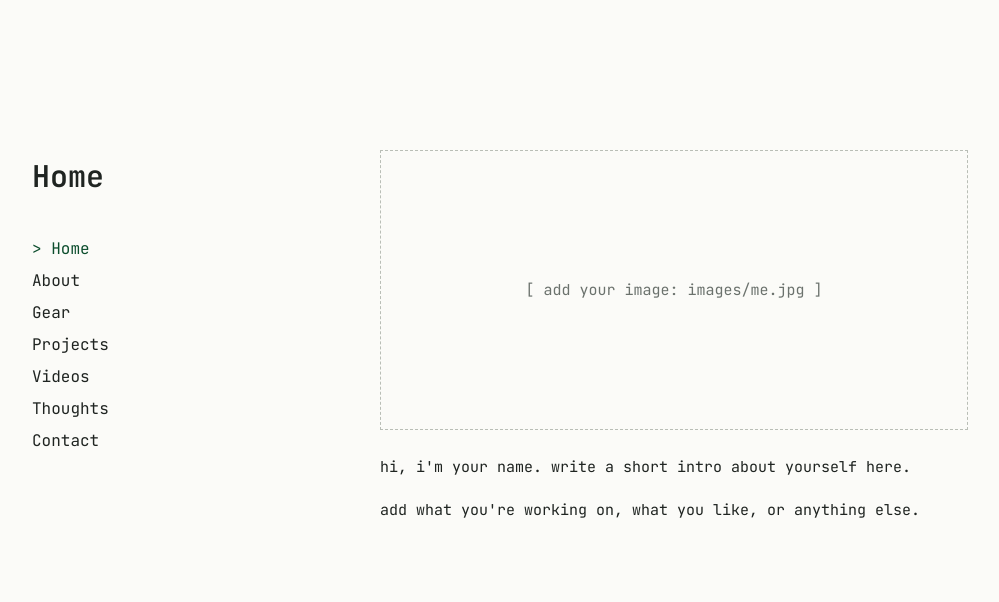
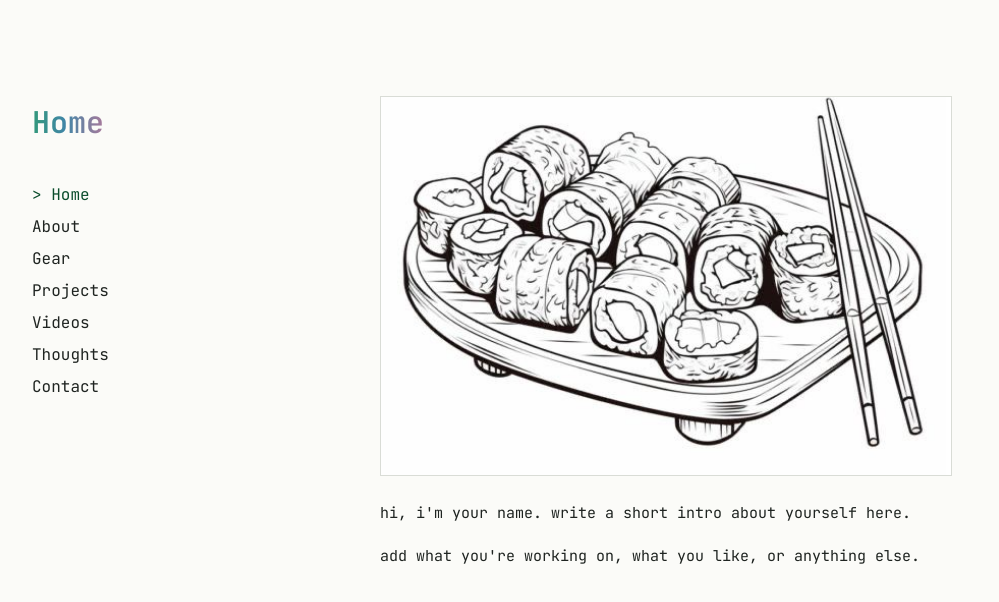
Before and after one commit to irrelevantcandy/personalblog-v2, a plain HTML site: page index.html in a window 1280 px wide. Shown: the whole page, without its empty margins (140-1139 px from the left). Drawn offline with Linux system fonts and the light colour scheme.

Commit message:
updated image

```diff
--- a/index.html
+++ b/index.html
@@ -10,11 +10,12 @@
   <link rel="stylesheet" href="style.css">
 </head>
 <body>
+
 <div class="layout">
 
   <!-- LEFT SIDE: page title + menu. The title text changes automatically per page. -->
   <aside class="sidebar">
-    <h1 id="page-title">Home</h1>
+    <h1><span id="page-title">Home</span></h1>
     <nav>
       <a href="#/home"     data-page="home">Home</a>
       <a href="#/about"    data-page="about">About</a>
@@ -35,7 +36,7 @@
            1. Save your picture inside the "images" folder (e.g. images/me.jpg)
            2. Change src below to match the file name.
            3. Change alt to a short description of the picture. -->
-      <img class="hero-img" src="images/me.jpg" alt="describe your image here"
+      <img class="hero-img" src="assets/sushi.jpg" alt="describe your image here"
            onerror="this.outerHTML='<div class=&quot;img-placeholder&quot;>[ add your image: images/me.jpg ]</div>'">
 
       <!-- ✏️ WRITE YOUR INTRO HERE (under the image). Each <p> is a paragraph. -->
--- a/script.js
+++ b/script.js
@@ -13,10 +13,13 @@ const thoughts = [
     slug: "hello-world",
     date: "2026-11-19",
     title: "hello world",
-    image: "assets/thoughts1.jpg",   // 🖼️ optional picture for this post
+    image: "images/post1.jpg",   // 🖼️ optional picture for this post
     body: `
-      <p>this is my first post. write whatever you want here.</p>
-      <p>every paragraph goes inside its own p tag.</p>
+      <p>Lorem ipsum dolor sit amet, consectetur adipiscing elit. Sed do eiusmod tempor incididunt ut labore et dolore magna aliqua. Ut enim ad minim veniam, quis nostrud exercitation ullamco laboris nisi ut aliquip ex ea commodo consequat.</p>
+      <p>Duis aute irure dolor in reprehenderit in voluptate velit esse cillum dolore eu fugiat nulla pariatur. Excepteur sint occaecat cupidatat non proident, sunt in culpa qui officia deserunt mollit anim id est laborum.</p>
+      <p>Sed ut perspiciatis unde omnis iste natus error sit voluptatem accusantium doloremque laudantium, totam rem aperiam, eaque ipsa quae ab illo inventore veritatis et quasi architecto beatae vitae dicta sunt explicabo.</p>
+      <p>Nemo enim ipsam voluptatem quia voluptas sit aspernatur aut odit aut fugit, sed quia consequuntur magni dolores eos qui ratione voluptatem sequi nesciunt. Neque porro quisquam est, qui dolorem ipsum quia dolor sit amet.</p>
+      <p>At vero eos et accusamus et iusto odio dignissimos ducimus qui blanditiis praesentium voluptatum deleniti atque corrupti quos dolores et quas molestias excepturi sint occaecati cupiditate non provident, similique sunt in culpa.</p>
     `
   },
   {
@@ -70,6 +73,7 @@ function route() {
   document.getElementById("page-title").textContent = title;
   document.querySelectorAll("nav a").forEach(a =>
     a.classList.toggle("active", a.dataset.page === page));
+  document.querySelector(".content").scrollTop = 0;   // start each page at the top
   window.scrollTo(0, 0);
 }
 
--- a/style.css
+++ b/style.css
@@ -30,21 +30,53 @@ body {
   gap: 48px;
   max-width: 1000px;
   margin: 0 auto;
-  padding: 150px 32px 80px;
+  /* top space shrinks on short windows so your content always has room */
+  padding: clamp(24px, 12vh, 150px) 32px clamp(24px, 7vh, 80px);
+
+  /* 📌 keeps the page fixed: only the .content area scrolls */
+  height: 100vh;
+  height: 100dvh;
+  grid-template-rows: minmax(0, 1fr);
 }
 
 .sidebar h1 {
   font-size: 30px;
   font-weight: 600;
   margin: 0 0 32px;
+  width: fit-content;
 }
-/* blinking cursor after the title, like a terminal */
+
+/* 🎨 GRADIENT TITLE - the title text itself (the span inside h1) */
+.sidebar h1 span {
+  background: linear-gradient(90deg, #0b4d2c, #2e9e6b, #4086a6, #b2789a, #d87171, #0b4d2c);
+  background-size: 300% 100%;
+  -webkit-background-clip: text;
+  background-clip: text;
+  color: transparent;
+  -webkit-text-fill-color: transparent;
+  /* makes the colors slowly move. Change 8s to go faster/slower */
+  animation: title-gradient 8s linear infinite;
+}
+@keyframes title-gradient {
+  from { background-position: 0% 50%; }
+  to   { background-position: 300% 50%; }
+}
+
+/* ▌ BLINKING CURSOR (after the title). It is separate from the gradient text,
+   so it can blink. It also changes color along with the gradient. */
 .sidebar h1::after {
   content: "_";
   margin-left: 2px;
-  animation: blink 1.1s steps(1) infinite;
+  animation: blink 1.1s steps(1) infinite, cursor-color 8s linear infinite;
 }
 @keyframes blink { 50% { opacity: 0; } }
+@keyframes cursor-color {
+  0%, 100% { color: #0b4d2c; }
+  20%  { color: #2e9e6b; }
+  40%  { color: #4086a6; }
+  60%  { color: #b2789a; }
+  80%  { color: #d87171; }
+}
 
 nav { display: flex; flex-direction: column; gap: 4px; }
 
@@ -69,6 +101,15 @@ nav a:hover::before { content: "> "; }
 .plain-list li:hover { color: var(--hover); }
 
 /* ===== CONTENT ===== */
+/* 📜 the right side scrolls by itself; the left menu stays put */
+.content {
+  overflow-y: auto;
+  height: 100%;
+  padding-right: 16px;
+  scrollbar-width: thin;
+  scrollbar-color: #b9beb6 transparent;
+}
+
 .page { display: none; max-width: 640px; }
 .page.show { display: block; }
 .page p { margin: 0 0 1.1em; }
@@ -96,9 +137,11 @@ nav a:hover::before { content: "> "; }
 
 /* ===== MOBILE ===== */
 @media (max-width: 760px) {
-  .layout { grid-template-columns: 1fr; gap: 28px; padding-top: 48px; }
+  /* on phones the whole page scrolls normally */
+  .layout { grid-template-columns: 1fr; gap: 28px; padding-top: 48px; height: auto; grid-template-rows: auto; }
+  .content { overflow: visible; height: auto; padding-right: 0; }
   nav { flex-direction: row; flex-wrap: wrap; gap: 6px 18px; }
 }
 @media (prefers-reduced-motion: reduce) {
-  .sidebar h1::after { animation: none; }
+  .sidebar h1 span, .sidebar h1::after { animation: none; }
 }
```
Also changed, not shown: assets/sushi.jpg (added).
